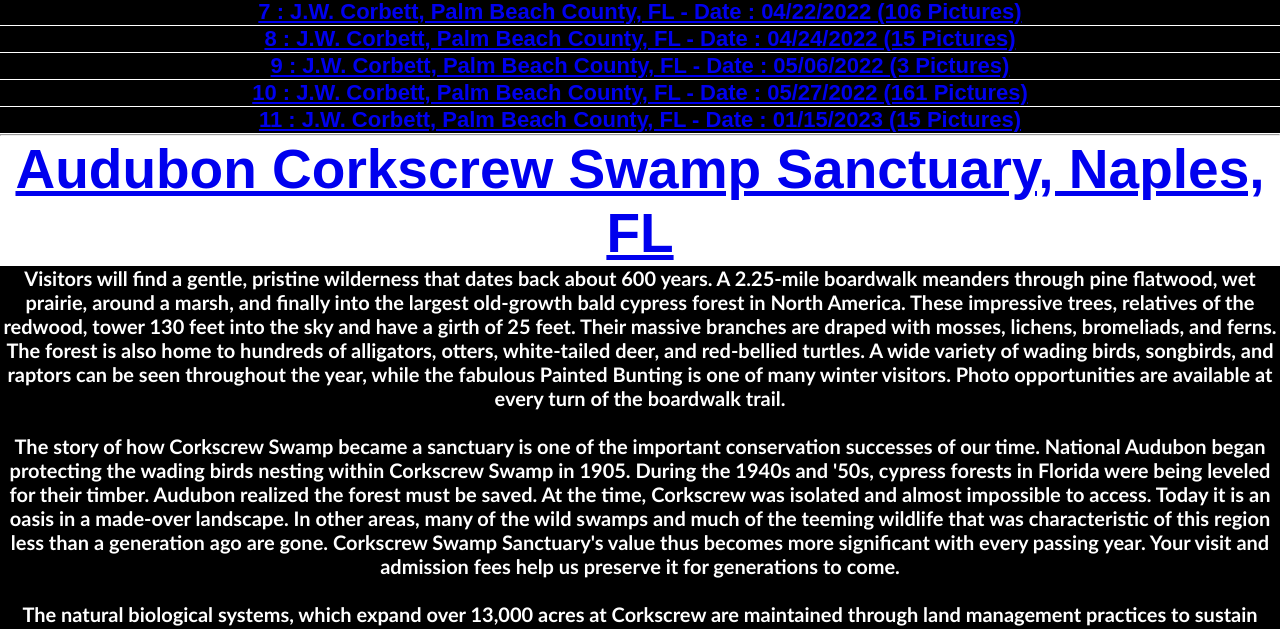
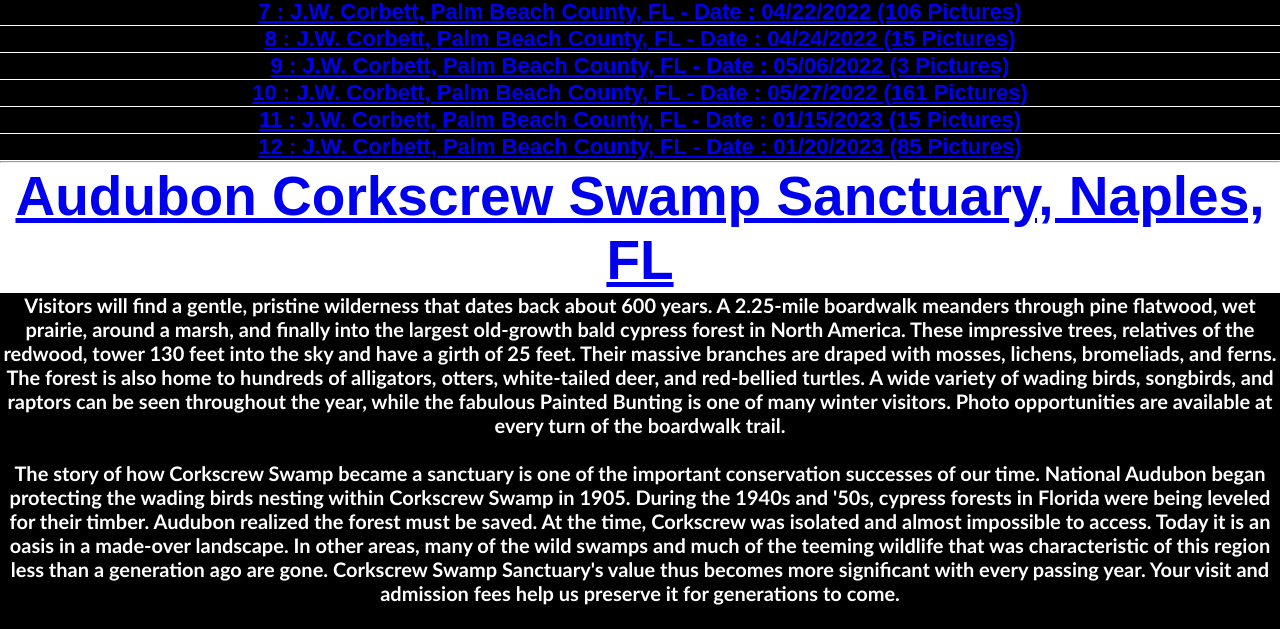
Before and after one commit to grantsagovac1/Only-Cypress, a plain HTML site: page cypresspics.html in a window 1280 px wide. Shown: the part 781-1410 px from the top of the page. Drawn offline with Linux system fonts and the light colour scheme.

Commit message:
link big fixed

```diff
--- a/cypresspics.html
+++ b/cypresspics.html
@@ -46,6 +46,7 @@
     <h5><a href="jwc05062022.html"> 9 : J.W. Corbett, Palm Beach County, FL - Date : 05/06/2022 (3 Pictures) </a></h5>
     <h5><a href="jwc05272022.html"> 10 : J.W. Corbett, Palm Beach County, FL - Date : 05/27/2022 (161 Pictures) </a></h5>
     <h5><a href="jwc01152023.html"> 11 : J.W. Corbett, Palm Beach County, FL - Date : 01/15/2023 (15 Pictures) </a></h5>
+    <h5><a href="jwc01202023.html"> 12 : J.W. Corbett, Palm Beach County, FL - Date : 01/20/2023 (85 Pictures) </a></h5>
 
 
     <hr>
```
